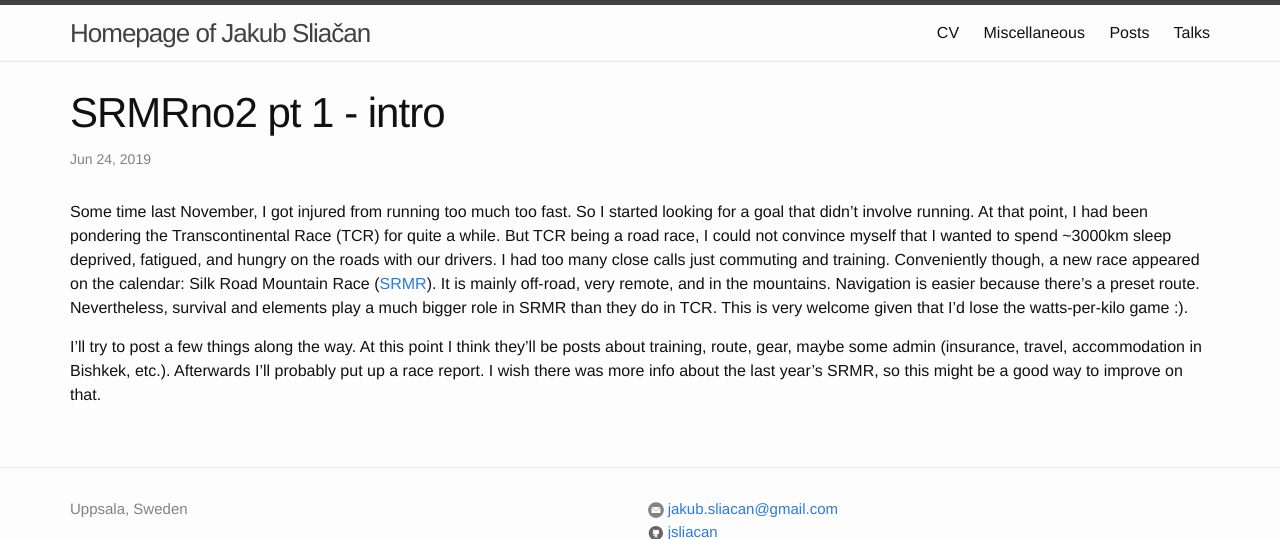
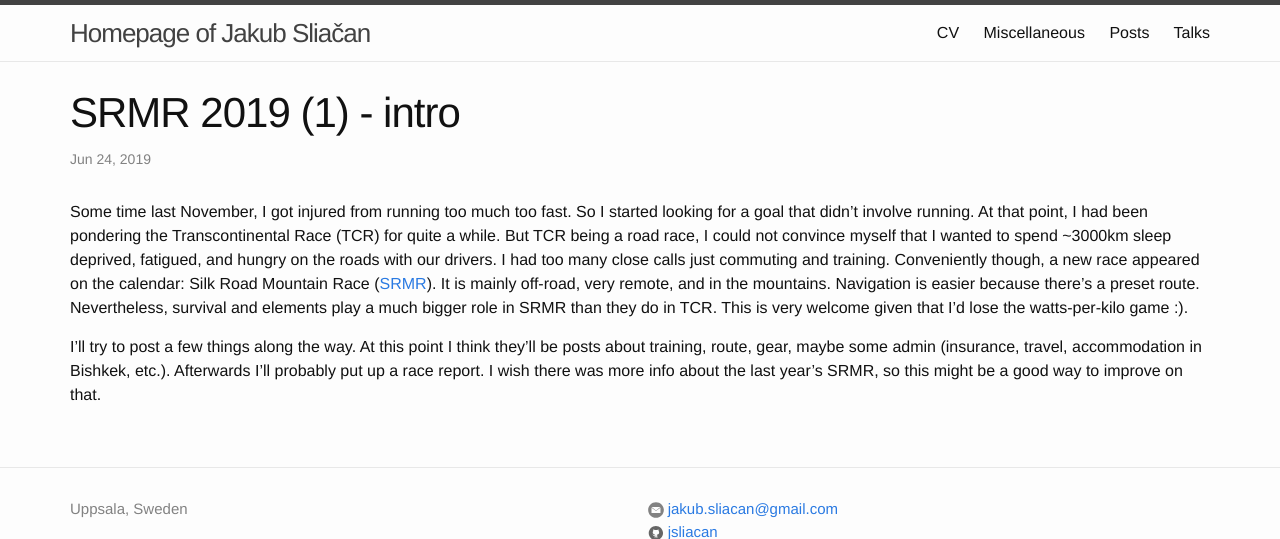
Before and after one commit to jsliacan/jsliacan.github.io, a Jekyll site: the page built from _posts/2019-06-25-srmrno2_1.markdown, in a window 1280 px wide, cut to the strip 0-539 px from the top of the page. Built offline with Jekyll 4.4.1, drawn with Linux system fonts in a browser that asks for light colours; comment, search, counter and statistics services are not loaded.

Commit message:
align titles for analogous posts

```diff
--- a/_posts/2019-06-25-srmrno2_1.markdown
+++ b/_posts/2019-06-25-srmrno2_1.markdown
@@ -1,6 +1,6 @@
 ---
 layout: post
-title:  "SRMRno2 pt 1 - intro"
+title:  "SRMR 2019 (1) - intro"
 date:   2019-06-25 00:10:00 +0100
 categories: srmr
 ---
--- a/_posts/2019-08-09-srmrno2_2.markdown
+++ b/_posts/2019-08-09-srmrno2_2.markdown
@@ -1,6 +1,6 @@
 ---
 layout: post
-title:  "SRMRno2 pt 2 - training"
+title:  "SRMR 2019 (2) - training"
 date:   2019-08-09 00:10:00 +0100
 categories: srmr
 ---
--- a/_posts/2019-09-04-srmrno2_3.markdown
+++ b/_posts/2019-09-04-srmrno2_3.markdown
@@ -1,6 +1,6 @@
 ---
 layout: post
-title:  "SRMRno2 pt 3 - race report"
+title:  "SRMR 2019 (3) - race report"
 date:   2019-09-04 00:07:00 +0100
 categories: srmr
 ---
```
